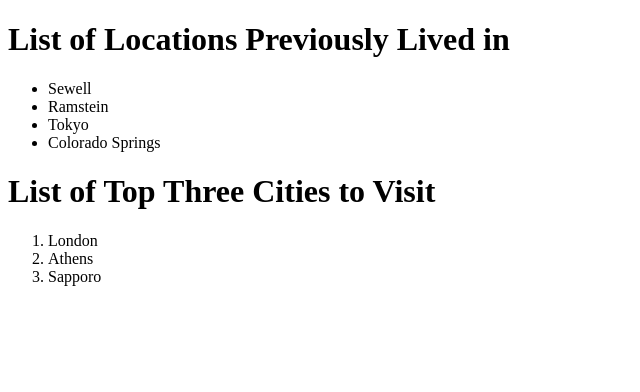
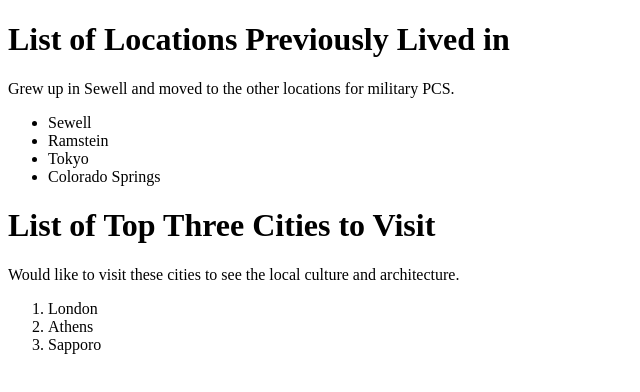
Before and after one commit to yangjingren/html-exercise, a plain HTML site: page index.html in a window 1280 px wide. Shown: the whole page, without its empty margins (0-640 px from the left). Drawn offline with Linux system fonts and the light colour scheme.

Commit message:
added descriptions to headings

```diff
--- a/index.html
+++ b/index.html
@@ -7,6 +7,9 @@
     </head>
     <body>
         <h1>List of Locations Previously Lived in</h1>
+        <p>
+            Grew up in Sewell and moved to the other locations for military PCS.
+        </p>
         <ul>
             <li>Sewell</li>
             <li>Ramstein</li>
@@ -14,6 +17,9 @@
             <li>Colorado Springs</li>
         </ul>
         <h1>List of Top Three Cities to Visit</h1>
+        <p>
+            Would like to visit these cities to see the local culture and architecture.
+        </p>
         <ol>
             <li>London</li>
             <li>Athens</li>
```
